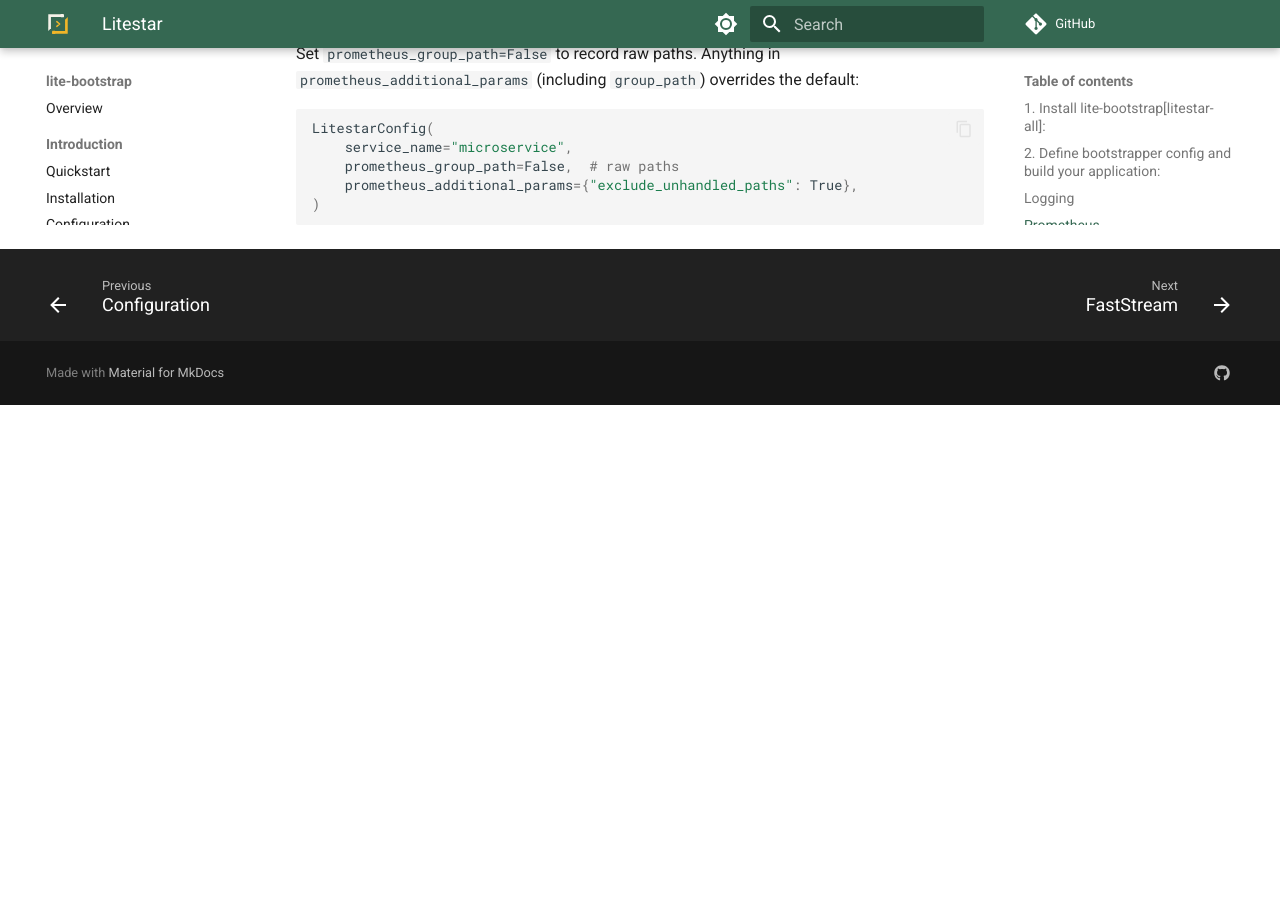
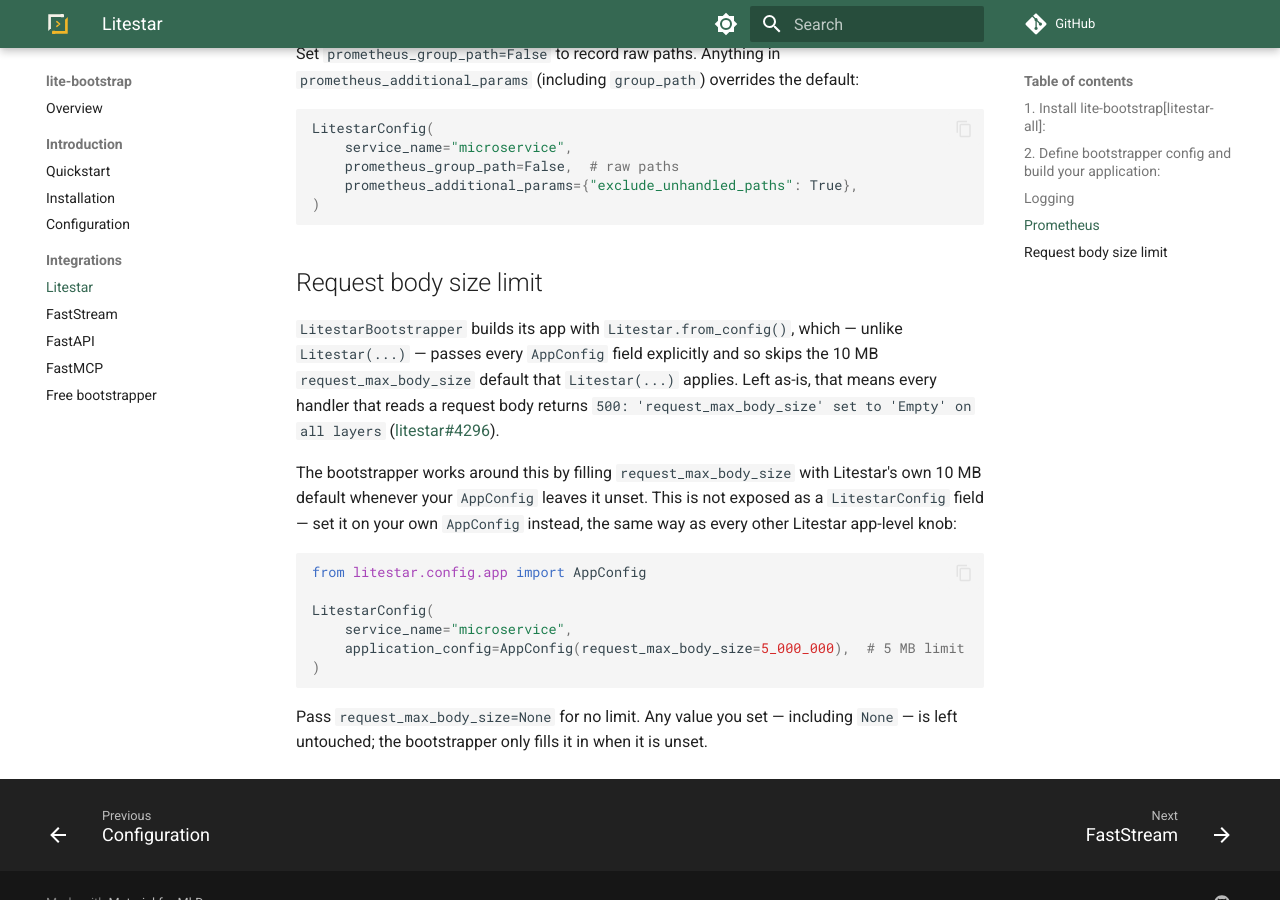
Before and after one commit to modern-python/lite-bootstrap, an MkDocs documentation site: the page built from docs/integrations/litestar.md, in a window 1280 px wide and 900 px high, scrolled down 2104 px. Built offline with MkDocs 1.6.1 and Material for MkDocs 9.7.7, drawn with Linux system fonts in a browser that asks for light colours; comment, search, counter and statistics services are not loaded; before the commit the page ends 2509 px from its top, so only the background shows below that.

Commit message:
docs(litestar): document request_max_body_size contract, tighten test
Add a docs/integrations/litestar.md section (modeled on the Prometheus
one) explaining that Litestar.from_config() skips the request_max_body_size
default, that the bootstrapper fills it when AppConfig leaves it unset, and
how to override it (including None for no limit), with a link to the
upstream issue.

Fix an imprecise sentence in architecture/bootstrappers.md: Litestar's
attach thunk wraps _apply_config, it is not _apply_config itself.

Strengthen test_litestar_bootstrap_keeps_explicit_request_max_body_size to
prove the caller's limit is enforced, not just stored: it now posts an
oversized body to a handler and asserts Litestar's actual 413 response,
alongside the existing readback of the configured value.

````diff
--- a/docs/integrations/litestar.md
+++ b/docs/integrations/litestar.md
@@ -119,3 +119,30 @@
     prometheus_additional_params={"exclude_unhandled_paths": True},
 )
 ```
+
+## Request body size limit
+
+`LitestarBootstrapper` builds its app with `Litestar.from_config()`, which —
+unlike `Litestar(...)` — passes every `AppConfig` field explicitly and so
+skips the 10 MB `request_max_body_size` default that `Litestar(...)` applies.
+Left as-is, that means every handler that reads a request body returns `500:
+'request_max_body_size' set to 'Empty' on all layers`
+([litestar#4296](https://github.com/litestar-org/litestar/issues/4296)).
+
+The bootstrapper works around this by filling `request_max_body_size` with
+Litestar's own 10 MB default whenever your `AppConfig` leaves it unset. This
+is not exposed as a `LitestarConfig` field — set it on your own `AppConfig`
+instead, the same way as every other Litestar app-level knob:
+
+```python
+from litestar.config.app import AppConfig
+
+LitestarConfig(
+    service_name="microservice",
+    application_config=AppConfig(request_max_body_size=5_000_000),  # 5 MB limit
+)
+```
+
+Pass `request_max_body_size=None` for no limit. Any value you set — including
+`None` — is left untouched; the bootstrapper only fills it in when it is
+unset.
````
Also changed, not shown: architecture/bootstrappers.md (+1 -1 lines), 1 other file.
